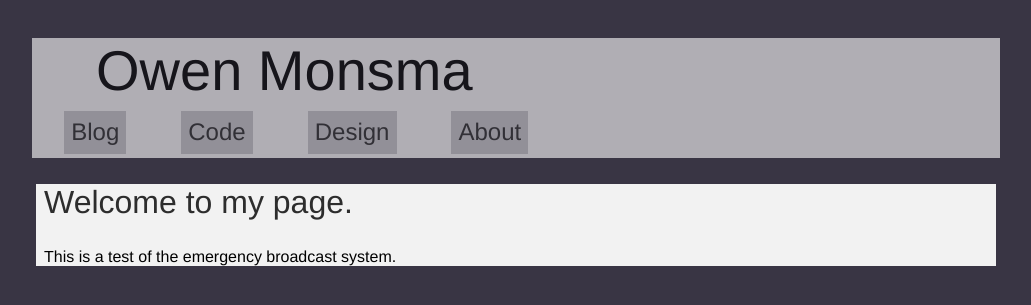
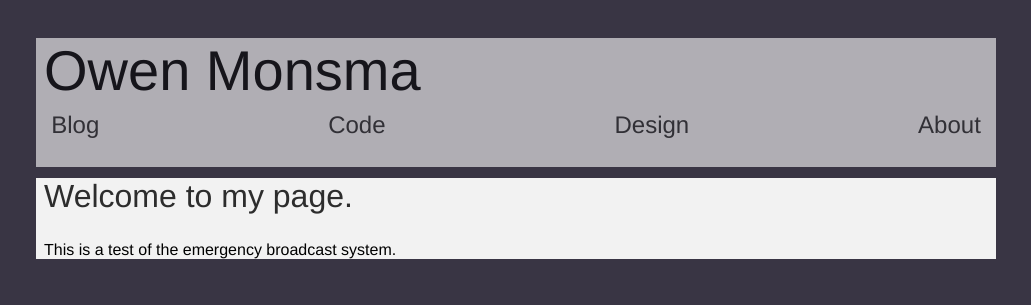
Before and after one commit to darkfire613/darkfire613.github.io, a Jekyll site: the page built from index.html, in a window 1280 px wide. Shown: the top 305 px of the page, without its empty margins (124-1155 px from the left). Built offline with Jekyll 4.4.1, drawn with Linux system fonts in a browser that asks for light colours.

Commit message:
fixed website

```diff
--- a/css/main.css
+++ b/css/main.css
@@ -13,8 +13,10 @@ header{
   margin-right: auto;
   background-color: #fff;
   opacity: .6;
-  padding-bottom: .25em;
-  padding-left: .5em;
+  padding: 0 .5em;
+  -webkit-box-sizing: border-box;
+  -moz-box-sizing: border-box;
+  box-sizing: border-box;
 
   }
 
@@ -27,32 +29,45 @@ nav{
 nav ul{
   margin:0;
   padding:0;
+  text-align: justify;
 
 }
 
+nav ul:after{
+  content: '';
+  display: inline-block;
+  width: 100%;
+}
+
 nav li{
-  display: inline;
+  display: inline-block;
   margin:0;
   padding:0;
 }
 
+nav li:first-child a{
+  margin-left: 0;
+}
+
+nav li:last-child a{
+  margin-right:0;
+}
+
 nav a:link, nav a:visited{
   color: #2d2d2d;
-  background: #cecdd1;
   padding: .3em;
-  display: inline-block;
   margin: 0 1em;
   text-decoration: none;
 }
 
 h1{
-  padding-left: 1em;
   font-weight: 100;
   font-size: 3.5em;
 
 }
 
 #content{
+  margin-top: -1em;
   width: 60em;
   margin-left: auto;
   margin-right: auto;
```
